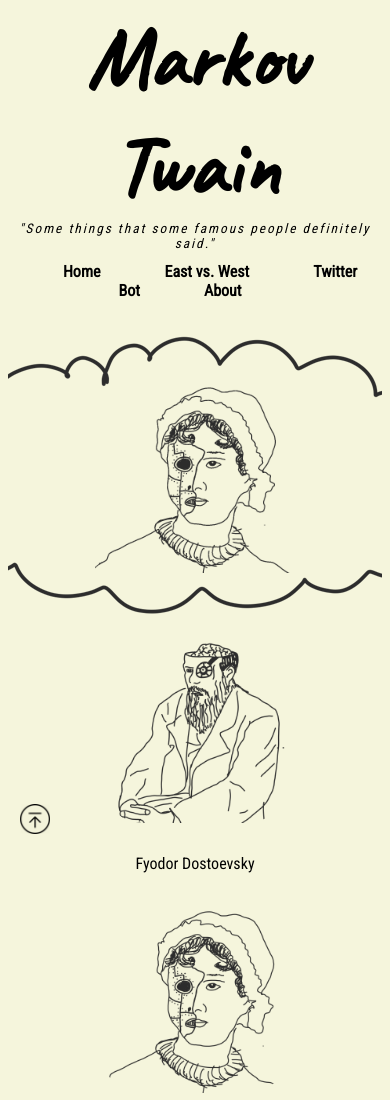
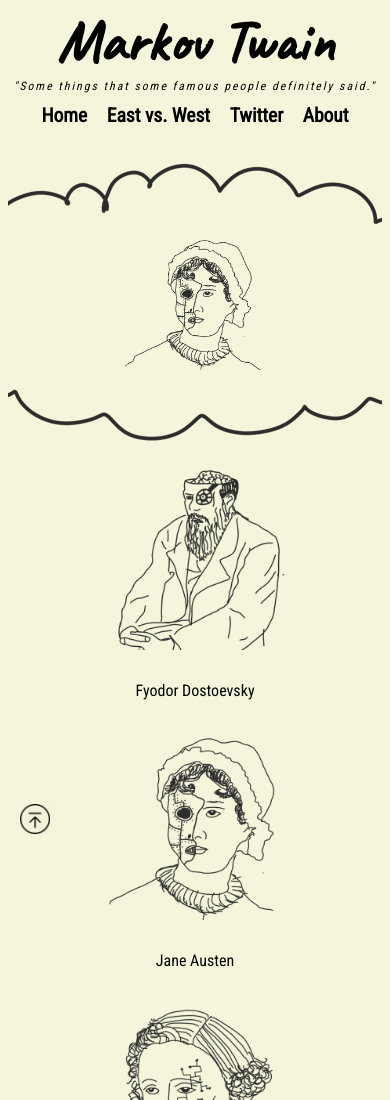
Before and after one commit to textables/textables, a website with bundled scripts: page public/index.html in a window 390 px wide. Shown: the top 1100 px of the page. Built offline with nearby package versions, Linux system fonts and the light colour scheme; files whose address does not match are found by name.

Commit message:
fixed css for mobile

```diff
--- a/public/index.html
+++ b/public/index.html
@@ -21,7 +21,7 @@
 
             <a class="navlink" href="./">Home</a>
             <a class="navlink" href="./eastwest">East vs. West</a>
-            <a class="navlink" href="https://twitter.com/markovtwainbot" target="_blank">Twitter Bot</a>
+            <a class="navlink" href="https://twitter.com/markovtwainbot" target="_blank">Twitter</a>
             <a class="navlink" href="./about.html">About</a>
 
         </nav>
--- a/public/style.css
+++ b/public/style.css
@@ -140,3 +140,24 @@ footer {
         display: block;
     }
 }
+
+@media screen and (max-width: 599px) {
+  h1 {
+    font-size: 15vw;
+  }
+
+  h5 {
+    font-size: 3vw;
+  }
+
+  .navlink {
+    padding: 2vw;
+    font-size: 5vw;
+    margin: 0vw;
+  }
+
+  #loading {
+    width: 36vw;
+    height: auto;
+  }
+}
```
Also changed, not shown: public/about.html (+1 -1 lines), public/eastwest/index.html (+1 -1 lines).
